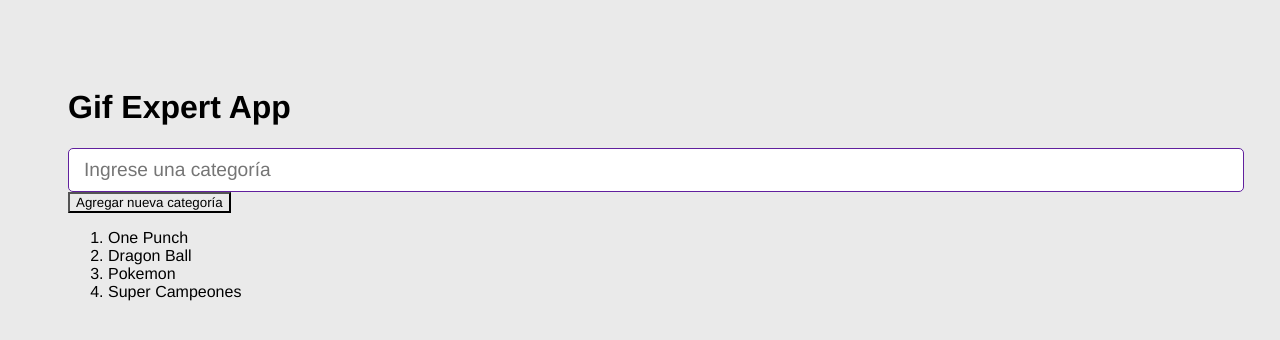
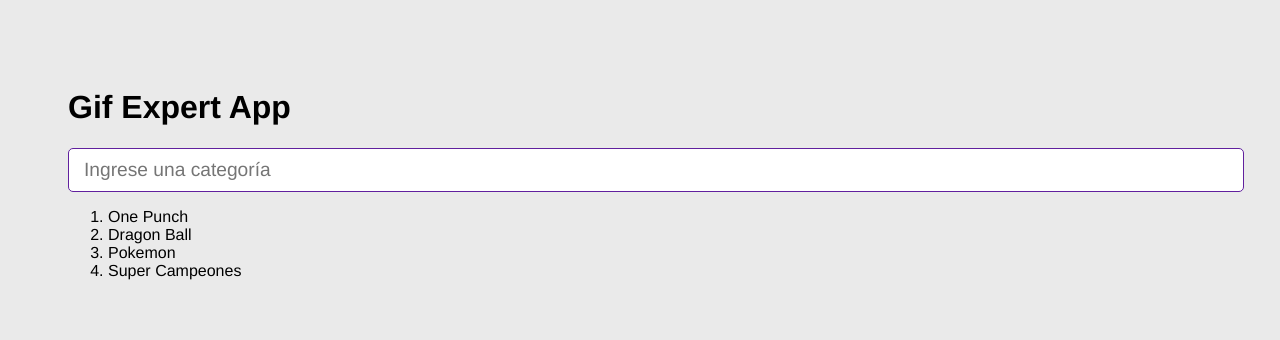
Before and after one commit to alejandro-gonzalez-reyes/react-gif-expert-app, a React (Vite) app: page / in a window 1280 px wide. Shown: the top 340 px of the page. Built offline with nearby package versions, Linux system fonts and the light colour scheme.

Commit message:
comunicación entre componentes

```diff
--- a/src/GifExpertApp.jsx
+++ b/src/GifExpertApp.jsx
@@ -11,9 +11,10 @@
     "Super Campeones",
   ]);
 
-  const onAddCategory = () => {
+  // Función encargada de actualizar el estado referente al listado de categorías
+  const onAddCategory = (newCategory) => {
     // Crear un nuevo estado conservando la información actual, evitando mutar el arreglo con el operador spreed
-    setCategories([...categories, "Valorant"]);
+    setCategories([...categories, newCategory]);
   };
   return (
     <>
@@ -21,8 +22,9 @@
       <h1>Gif Expert App</h1>
 
       {/* Buscador de Gifs */}
-      <AddCategory />
-      <button onClick={onAddCategory}>Agregar nueva categoría</button>
+      {/* El componente GifExpertApp es el encargado de gestionar el estado referente al listado de categorías, en este sentido, sabe como guardar la información. Por tanto, pasa la función encargada de realizar dicha tarea al componente AddCategory a través de una prop que es considerada como un evento personalizado. De esta forma ambos componentes se encuentran comunicados entre si, uno permite escribir la nueva categoría y el otro se encarga de almacenarla en el estado */}
+      <AddCategory onNewCategory={onAddCategory} />
+
       {/* Listado de Gifs relacionados con la búsqueda */}
       <ol>
         {/*
--- a/src/components/AddCategory.jsx
+++ b/src/components/AddCategory.jsx
@@ -1,6 +1,6 @@
 import { useState } from "react";
 // Componente para agregar una categoría
-export const AddCategory = () => {
+export const AddCategory = ({ onNewCategory }) => {
   // Estado interno del componente, almacena el valor actual ingresado en la caja de formulario
   const [inputValue, setInputValue] = useState("");
 
@@ -10,10 +10,22 @@
     setInputValue(event.target.value);
   };
 
-  // función controladora de evento siubmit, recupera el estado actual
+  // función controladora de evento submit
   const onSubmit = (event) => {
+    // Previene el comportamiento por defecto
     event.preventDefault();
-    console.log(inputValue);
+
+    // Evitar registrar la categoría si la longitud es menor o igual a 1 caracter
+    if (inputValue.trim().length <= 1) return;
+
+    // Recupera el estado actual de este componente y lo asigna al estado que hace referencia al arreglo de categorías, declarado en el componente padre.
+
+    // ! Para pasar información de un componente padre a un hijo se hace a través de sus Props (padre a hijo)
+    // * Para pasar información de un componente hijo a un padre se hace a través de eventos personalizados, los cuales invocan funciones que le son pasdas al hijo como Props (hijo a padre)
+
+    onNewCategory(inputValue.trim());
+    // Actualiza el estado actual seteandolo a una cadena vacía para limpiar la caja de formulario
+    setInputValue("");
   };
   return (
     <form onSubmit={onSubmit}>
```
